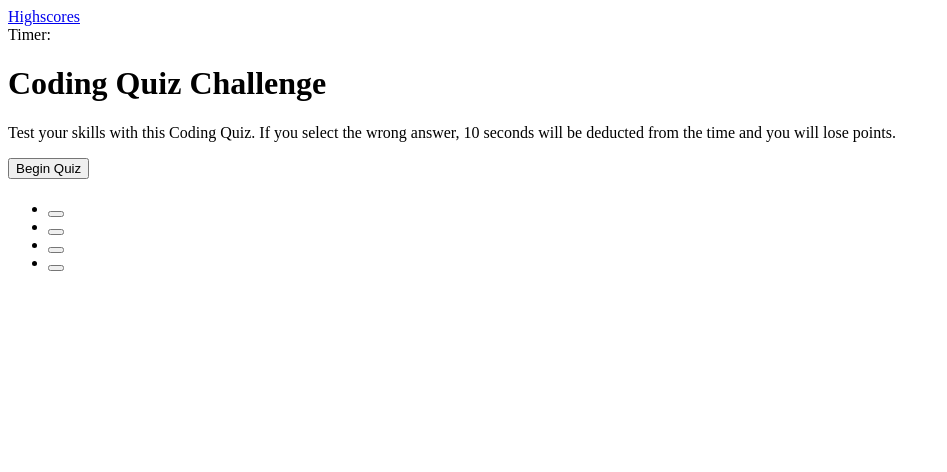
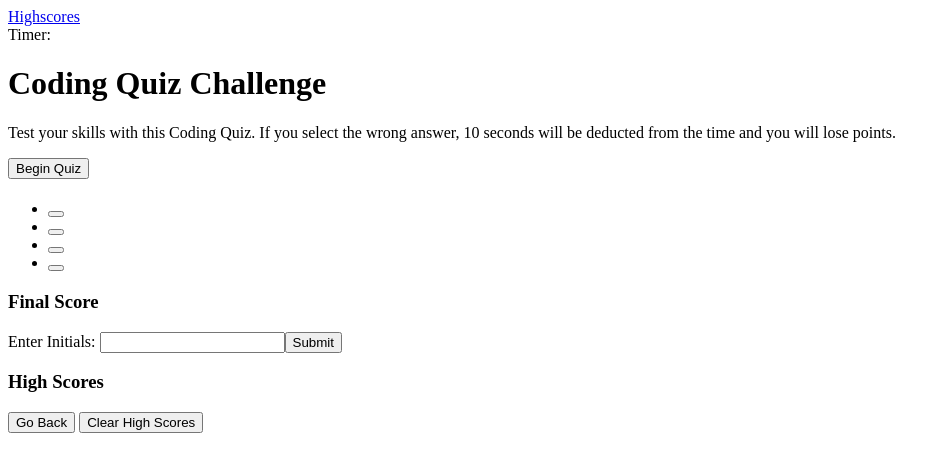
Before and after one commit to bvenant/code-quiz, a plain HTML site: page index.html in a window 1280 px wide. Shown: the whole page, without its empty margins (0-947 px from the left). Drawn offline with Linux system fonts and the light colour scheme.

Commit message:
add scores page to index

```diff
--- a/assets/js/script.js
+++ b/assets/js/script.js
@@ -81,7 +81,7 @@ var questions = [
     },
 ];
 
-var answer = document.querySelector("#answer");
+var checkAns = document.querySelector("#checkAns");
 
 //Score
 var highScore = document.querySelector("#highScore");
@@ -92,7 +92,7 @@ var initals = document.querySelector("#initals");
 var questionTle = document.querySelector("#questionTle");
 
 
-// Time and Point
+// Time and Points
 var timer = document.querySelector("#timer");
 var timeLeft = 80
 var totalPoints = 0;
--- a/index.html
+++ b/index.html
@@ -39,6 +39,20 @@
                 <li><button id="btn3"></button></li>
             </ul>
         </div>
+        <!-- Quiz is over. Score page -->
+        <div class="row">
+            <h3>Final Score <span id="finalscore"></span></h3>
+        </div>
+        <div class="input-group">
+            <label>Enter Initials:</label>
+            <input type="text"><button type="submit">Submit</button>
+        </div>
+        <div id="highscores">
+            <h3>High Scores</h3>
+            <ul id="highScoresList"></ul>
+            <button id="back">Go Back</button>
+            <button id="clearScores">Clear High Scores</button>
+        </div>
     </div>
     <script src="./assets/js/script.js"></script>
 </body>
```
